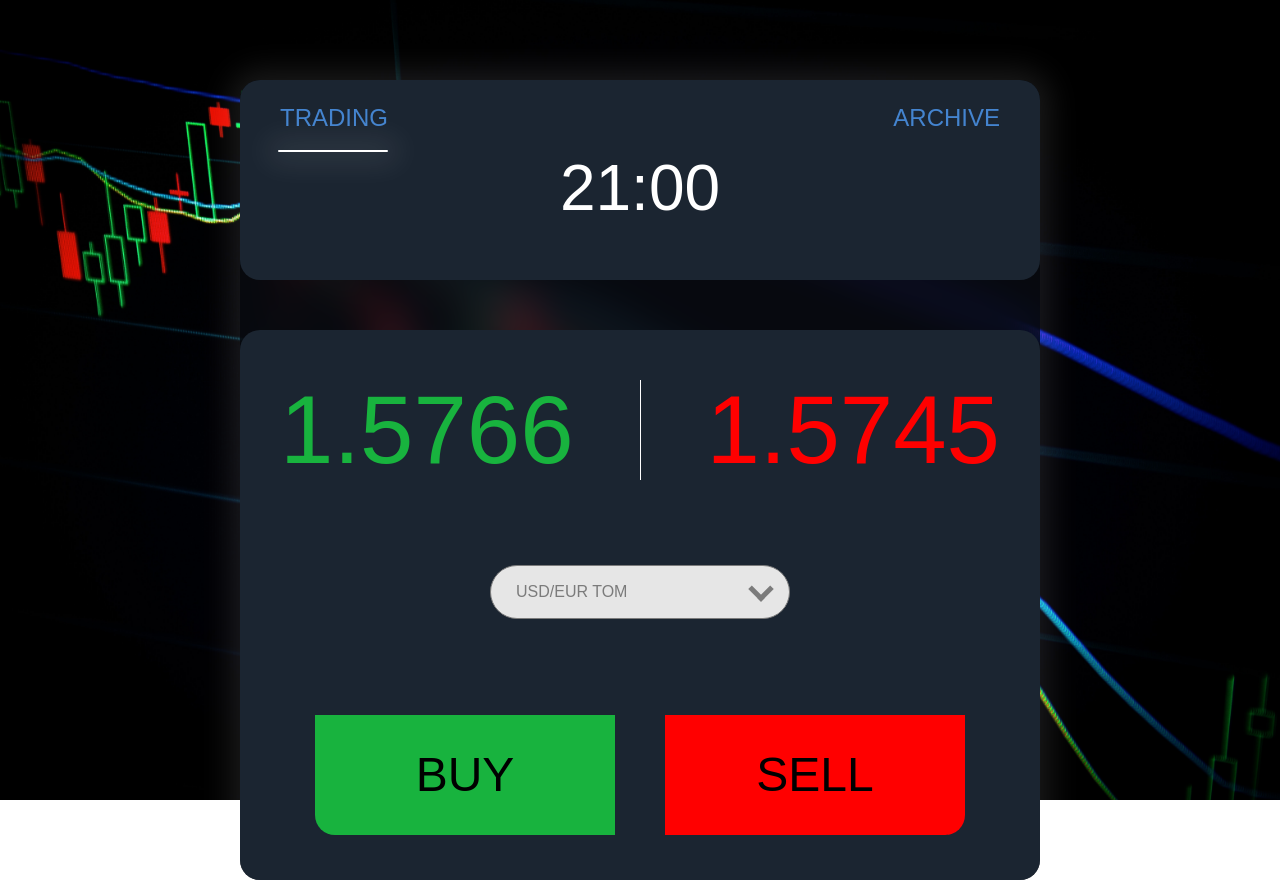
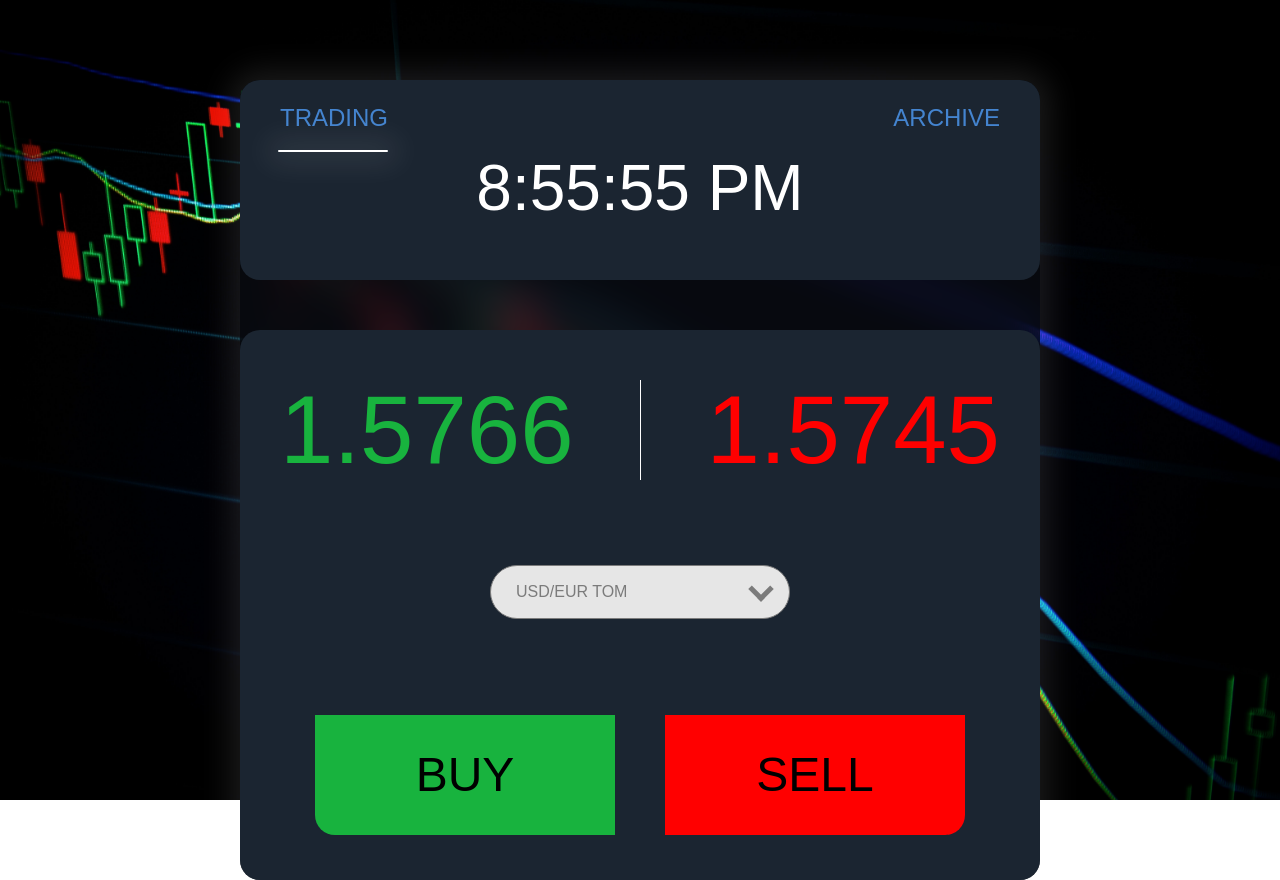
Before and after one commit to Sakurai-exe/tradingEmulator, a React (Create React App) app: page / in a window 1280 px wide. Built offline with nearby package versions, Linux system fonts and the light colour scheme.

Commit message:
Clock in App.js was created.

```diff
--- a/src/App.js
+++ b/src/App.js
@@ -1,8 +1,21 @@
 import styles from "./App.module.scss";
 // import Archive from "./Archive/Archive";
 import Trading from "./Trading/Trading";
+import { useState, useEffect } from "react";
 
 function App() {
+	const [date, setDate] = useState(new Date());
+
+	function refreshClock() {
+		setDate(new Date());
+	}
+	useEffect(() => {
+		const timerId = setInterval(refreshClock, 1000);
+		return function cleanup() {
+			clearInterval(timerId);
+		};
+	}, []);
+
 	return (
 		<div className={styles.app}>
 			<div className={styles.app__wrapper}>
@@ -14,7 +27,7 @@ function App() {
 						<a href="#">Archive</a>
 					</div>
 				</nav>
-				<div className={styles.currentTime}>21:00</div>
+				<div className={styles.currentTime}>{date.toLocaleTimeString()}</div>
 				<div className={styles.content}>
 					<Trading />
 					{/* <Archive /> */}
--- a/src/index.js
+++ b/src/index.js
@@ -1,6 +1,6 @@
 import React from "react";
 import ReactDOM from "react-dom/client";
-import "./index.scss";
+import "./index.css";
 import App from "./App";
 import reportWebVitals from "./reportWebVitals";
 
```
Also changed, not shown: src/index.css (renamed from src/index.scss).
